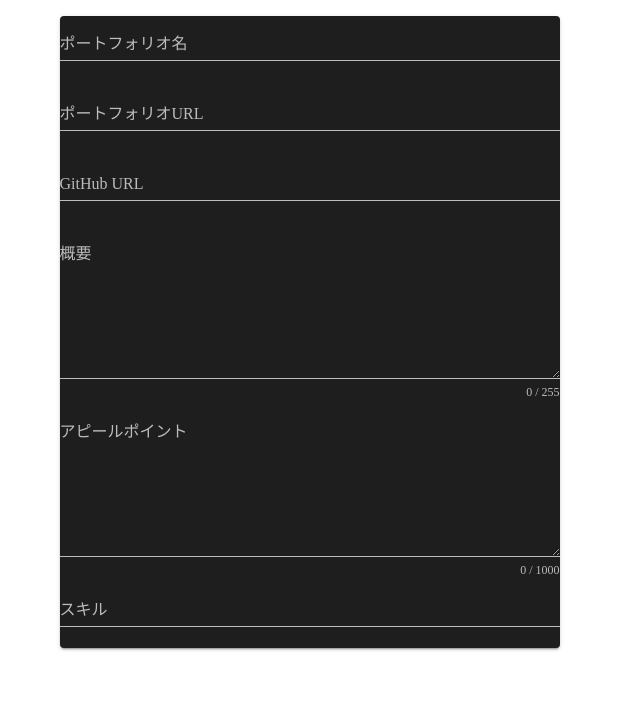
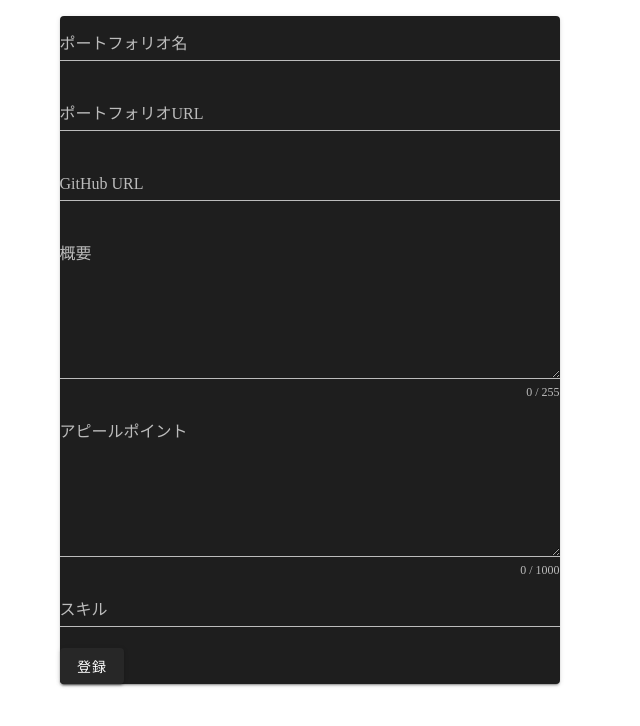
Before and after one commit to haruto830/pflist-frontend, a Nuxt app: page /insert in a window 1280 px wide. Shown: the top 726 px of the page, without its empty margins (0-640 px from the left). Built offline with nearby package versions, Linux system fonts and the light colour scheme.

Commit message:
add button

```diff
--- a/pages/insert.vue
+++ b/pages/insert.vue
@@ -12,6 +12,7 @@
           :counter="1000"
         ></v-textarea>
         <v-text-field label="スキル"></v-text-field>
+        <v-btn color="success">登録</v-btn>
       </v-card>
     </v-container>
   </div>
```
